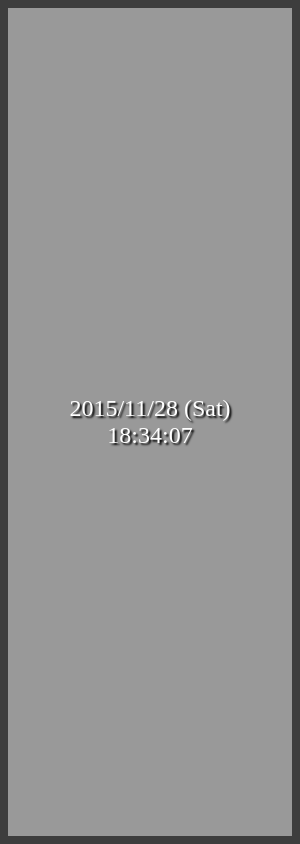
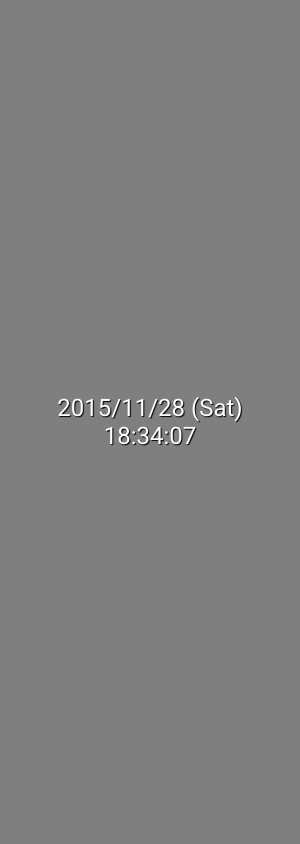
Before and after one commit to 1000ch/desktop-clock, an Electron app: page index.html in a window 300 px wide. Drawn offline with Linux system fonts and the light colour scheme; no server answers.

Commit message:
fix styles

```diff
--- a/app.css
+++ b/app.css
@@ -1,19 +1,21 @@
 body {
+  display: flex;
   align-items: center;
-  background: rgba(0, 0, 0, 0.4);
-  border: 8px solid rgba(0, 0, 0, 0.6);
-  display: flex;
   margin: 0;
   padding: 0;
+
+  color: #fff;
+  text-shadow: 1px 1px 1px #000;
+  background: rgba(0, 0, 0, 0.5);
+  font-size: 24px;
+  font-family: Roboto;
+
   -webkit-app-region: drag;
   -webkit-user-select: none;
 }
 
 .clock {
   align-self: center;
-  color: #fff;
   flex-grow: 1;
-  font-size: 24px;
   text-align: center;
-  text-shadow: 2px 2px 2px #000;
 }
--- a/index.html
+++ b/index.html
@@ -1,6 +1,7 @@
 <html>
   <head>
     <meta charset="utf-8">
+    <link rel="stylesheet" href="https://fonts.googleapis.com/css?family=Roboto">
     <link rel="stylesheet" href="app.css">
     <title>clock</title>
   </head>
```
